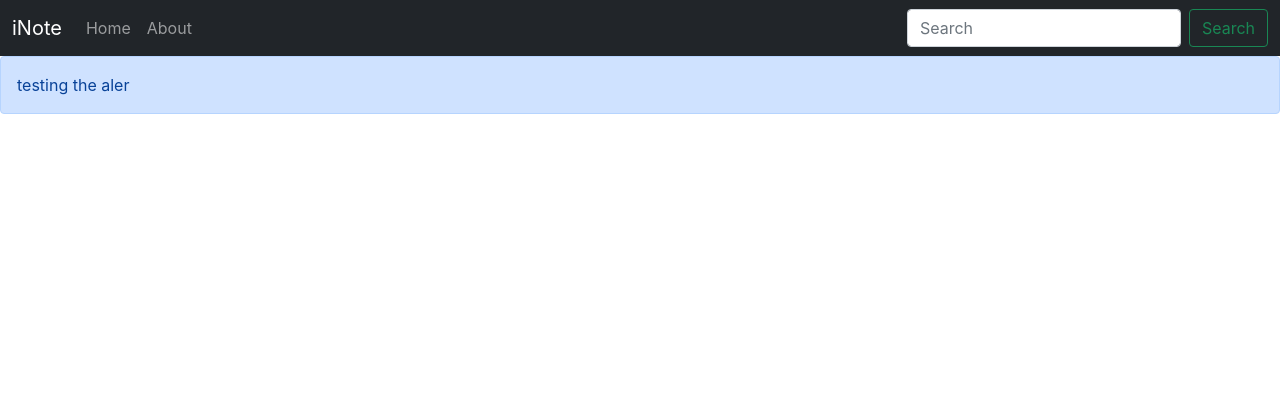
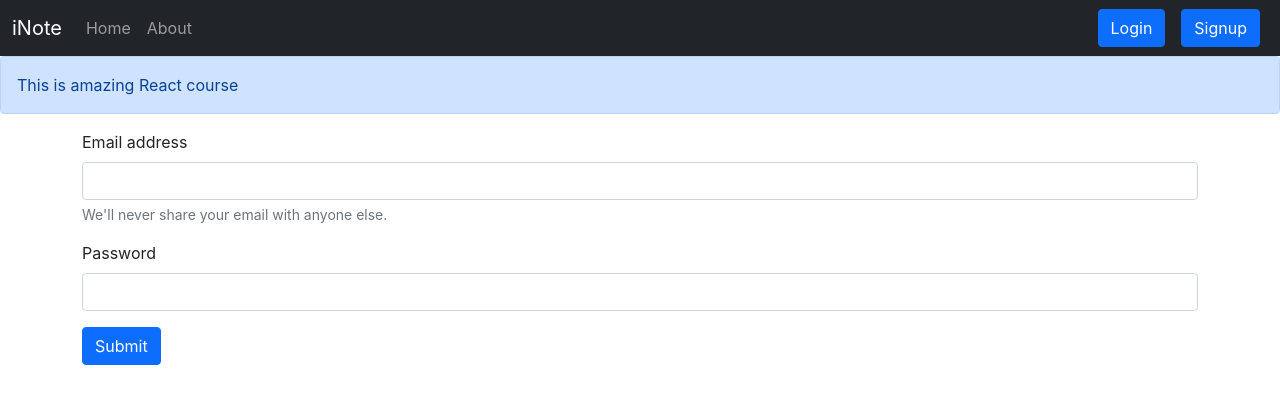
Before and after one commit to iSukhSingh/iNoteApp, a React (Create React App) app: page /login in a window 1280 px wide. Shown: the top 404 px of the page. Built offline with nearby package versions, Linux system fonts and the light colour scheme; the HTML template or start-up script is replaced by a standard one.

Commit message:
Adding Login Component to iNote
-Adding the Login and SignUp Buttons
-Creating a Login and SignUp component
-Adding Form to Components
-Using the Fetch API
-Applying the UseState Hook and Onchange Function

```diff
--- a/src/App.js
+++ b/src/App.js
@@ -10,21 +10,28 @@
 import About from './componets/About';
 import NoteState from './context/notes/NotesState';
 import { Alert } from './componets/Alert';
-
+import Signup from './componets/Signup';
+import Login from './componets/Login';
 function App() {
   return (
     <>
       <NoteState>
         <Router>
           <Navbar />
-        <Alert message="testing the aler"/>
+          <Alert message="This is amazing React course" />
           <div className="container">
             <Switch>
               <Route exact path="/">
                 <Home />
               </Route>
               <Route exact path="/about">
-            <About/>
+                <About />
+              </Route>
+              <Route exact path="/login">
+                <Login />
+              </Route>
+              <Route exact path="/signup">
+                <Signup />
               </Route>
             </Switch>
           </div>
--- /dev/null
+++ b/src/componets/Login.js
@@ -0,0 +1,54 @@
+import React, {useState} from 'react'
+import { useHistory } from 'react-router-dom'
+
+
+const Login = (props) => {
+    const [credentials, setCredentials] = useState({email: "", password: ""})
+    let history = useHistory();
+
+    const handleSubmit = async (e) => {
+        e.preventDefault();
+        const response = await fetch("http://localhost:5000/api/auth/login", {
+            method: 'POST',
+            headers: {
+                'Content-Type': 'application/json'
+            },
+            body: JSON.stringify({email: credentials.email, password: credentials.password})
+        });
+        const json = await response.json()
+        console.log(json);
+        if (json.success){
+            // Save the auth token and redirect
+            localStorage.setItem('token', json.authtoken);
+            history.push("/");
+
+        }
+        else{
+            alert("Invalid credentials");
+        }
+    }
+
+    const onChange = (e)=>{
+        setCredentials({...credentials, [e.target.name]: e.target.value})
+    }
+
+    return (
+        <div>
+            <form  onSubmit={handleSubmit}>
+                <div className="mb-3">
+                    <label htmlFor="email" className="form-label">Email address</label>
+                    <input type="email" className="form-control" value={credentials.email} onChange={onChange} id="email" name="email" aria-describedby="emailHelp" />
+                    <div id="emailHelp" className="form-text">We'll never share your email with anyone else.</div>
+                </div>
+                <div className="mb-3">
+                    <label htmlFor="password" className="form-label">Password</label>
+                    <input type="password" className="form-control" value={credentials.password} onChange={onChange} name="password" id="password" />
+                </div>
+
+                <button type="submit" className="btn btn-primary">Submit</button>
+            </form>
+        </div>
+    )
+}
+
+export default Login
--- a/src/componets/Navbar.js
+++ b/src/componets/Navbar.js
@@ -21,8 +21,8 @@
 
                     </ul>
                     <form className="d-flex">
-                        <input className="form-control me-2" type="search" placeholder="Search" aria-label="Search" />
-                        <button className="btn btn-outline-success" type="submit">Search</button>
+                         <Link className="btn btn-primary mx-2" to="/login" role="button">Login</Link>
+                    <Link className="btn btn-primary mx-2" to="/signup" role="button">Signup</Link>
                     </form>
                 </div>
             </div>
--- a/src/componets/Notes.js
+++ b/src/componets/Notes.js
@@ -72,7 +72,7 @@
         <div className="row my-3">
             <h2>You Notes</h2>
                 <div className="container mx-2">
-                {notes.length===0 || 'No notes to display'}
+                {notes.length===0 && 'No notes to display'}
                 </div>
             {notes.map((note)=>{
                 return <Noteitem key={note._id} updateNote={updateNote}  note={note}/>
--- /dev/null
+++ b/src/componets/Signup.js
@@ -0,0 +1,54 @@
+import React, {useState} from 'react'
+import { useHistory } from 'react-router-dom'
+
+
+const Login = (props) => {
+    const [credentials, setCredentials] = useState({email: "", password: ""})
+    let history = useHistory();
+
+    const handleSubmit = async (e) => {
+        e.preventDefault();
+        const response = await fetch("http://localhost:5000/api/auth/login", {
+            method: 'POST',
+            headers: {
+                'Content-Type': 'application/json'
+            },
+            body: JSON.stringify({email: credentials.email, password: credentials.password})
+        });
+        const json = await response.json()
+        console.log(json);
+        if (json.success){
+            // Save the auth token and redirect
+            localStorage.setItem('token', json.authtoken);
+            history.push("/");
+
+        }
+        else{
+            alert("Invalid credentials");
+        }
+    }
+
+    const onChange = (e)=>{
+        setCredentials({...credentials, [e.target.name]: e.target.value})
+    }
+
+    return (
+        <div>
+            <form  onSubmit={handleSubmit}>
+                <div className="mb-3">
+                    <label htmlFor="email" className="form-label">Email address</label>
+                    <input type="email" className="form-control" value={credentials.email} onChange={onChange} id="email" name="email" aria-describedby="emailHelp" />
+                    <div id="emailHelp" className="form-text">We'll never share your email with anyone else.</div>
+                </div>
+                <div className="mb-3">
+                    <label htmlFor="password" className="form-label">Password</label>
+                    <input type="password" className="form-control" value={credentials.password} onChange={onChange} name="password" id="password" />
+                </div>
+
+                <button type="submit" className="btn btn-primary">Submit</button>
+            </form>
+        </div>
+    )
+}
+
+export default Login
```
Lines whose indentation alone changed are shown as unchanged.
